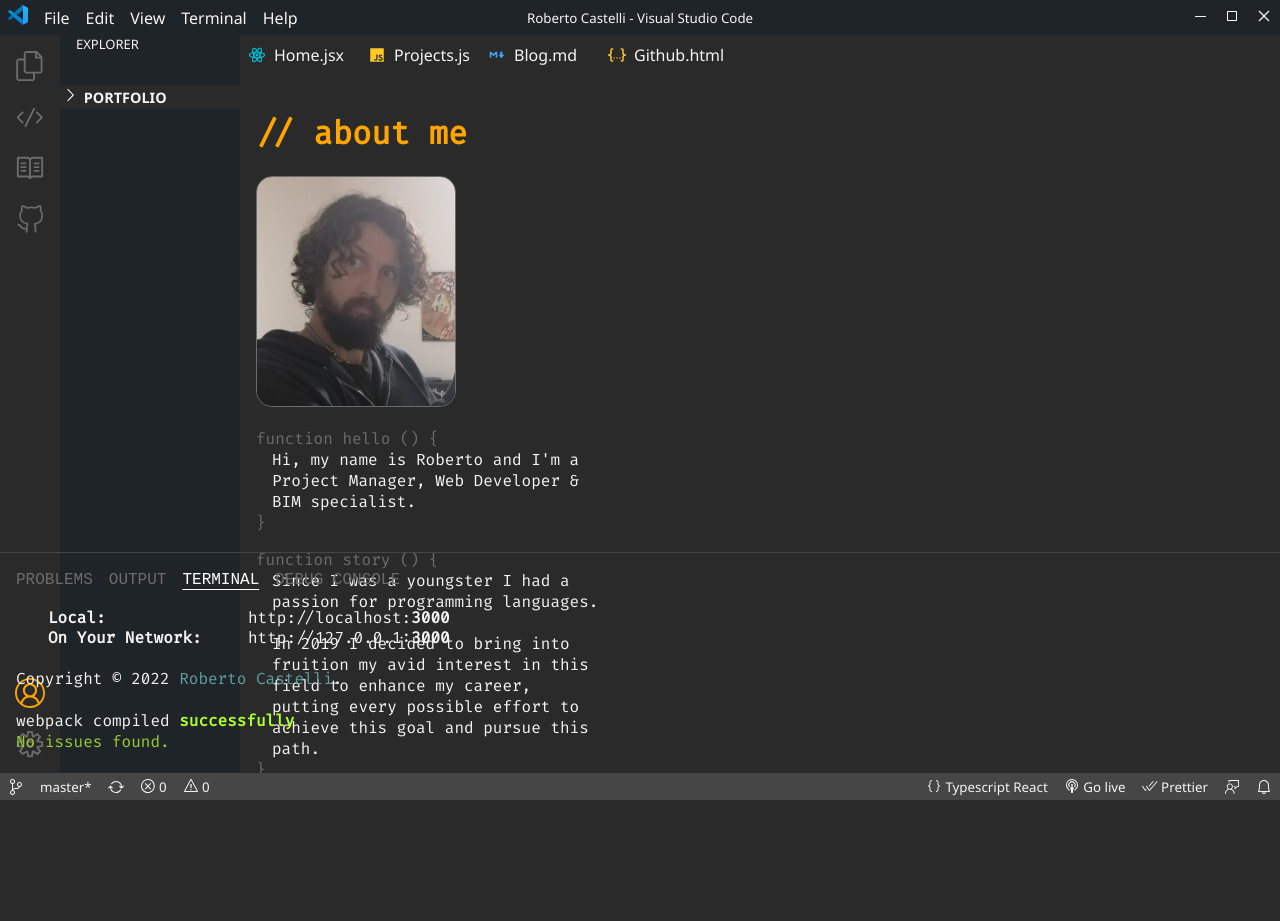
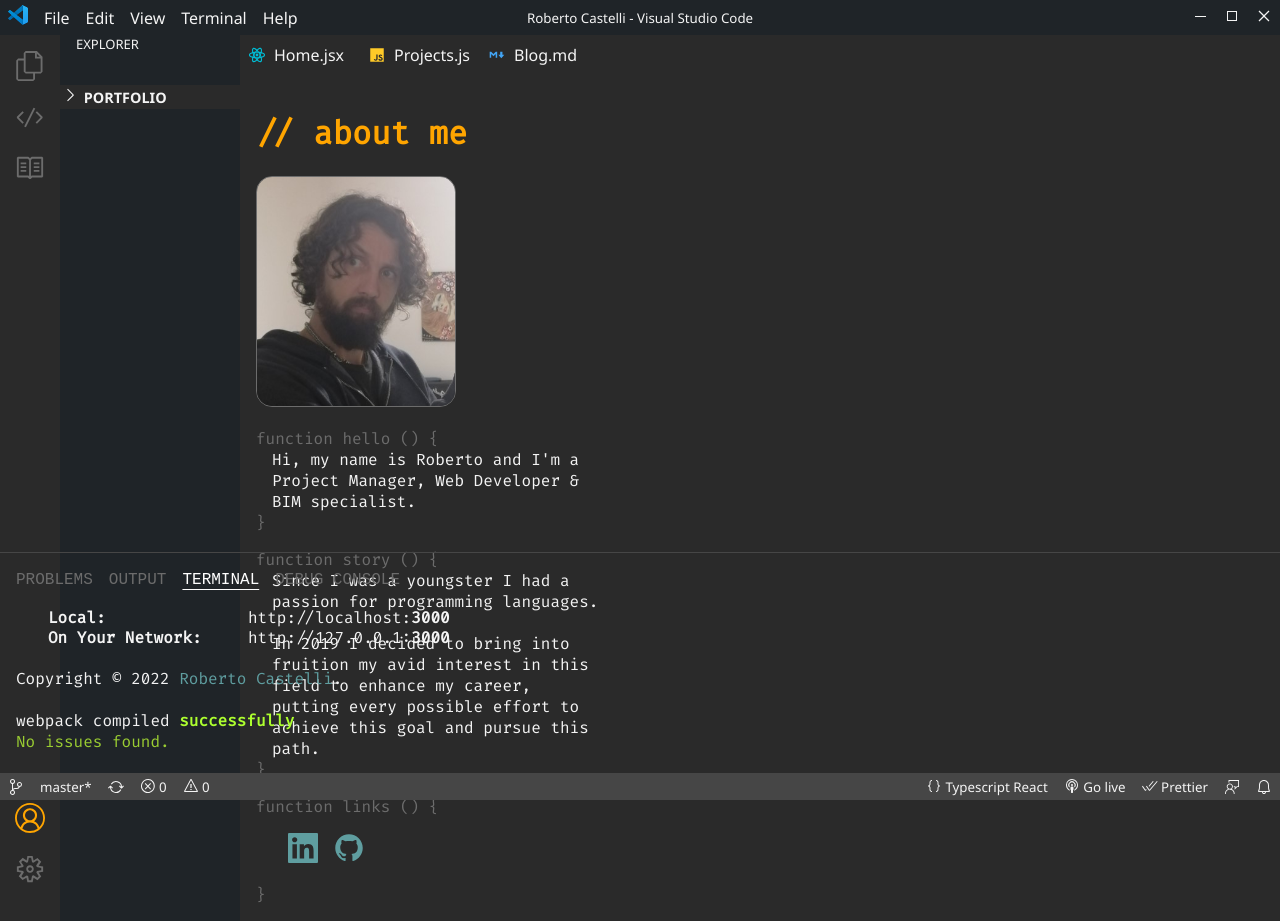
Before and after one commit to RobertoCastelli/portfolio-ts, a React (Create React App) app: page /about in a window 1280 px wide. Before the commit the page ends 800 px from the top, so only its background shows below. Built offline with nearby package versions, Linux system fonts and the light colour scheme.

Commit message:
added home  about tools page

```diff
--- a/src/App.tsx
+++ b/src/App.tsx
@@ -12,7 +12,6 @@ import Footer from "./components/Footer"
 import Home from "./components/pages/Home"
 import Projects from "./components/pages/Projects"
 import Blog from "./components/pages/Blog"
-import Github from "./components/pages/Github"
 import About from "./components/pages/About"
 import Tools from "./components/pages/Tools"
 
@@ -30,7 +29,6 @@ function App() {
               <Route path="/" element={<Home />} />
               <Route path="/projects" element={<Projects />} />
               <Route path="/Blog" element={<Blog />} />
-              <Route path="/github" element={<Github />} />
               <Route path="/about" element={<About />} />
               <Route path="/tools" element={<Tools />} />
             </Routes>
--- a/src/components/Explorer.tsx
+++ b/src/components/Explorer.tsx
@@ -9,7 +9,6 @@ import { VscChevronRight, VscChevronDown } from "react-icons/vsc"
 import react from "../images/icons/react_icon.svg"
 import js from "../images/icons/js_icon.svg"
 import markdown from "../images/icons/markdown_icon.svg"
-import json from "../images/icons/json_icon.svg"
 
 const Explorer = () => {
   //--- INTERFACE
@@ -39,12 +38,6 @@ const Explorer = () => {
       link: "Blog.md",
       route: "/blog",
       icon: markdown,
-    },
-    {
-      id: 4,
-      link: "Github.html",
-      route: "/github",
-      icon: json,
     },
   ]
 
--- a/src/components/Menu.tsx
+++ b/src/components/Menu.tsx
@@ -3,7 +3,6 @@ import { NavLink } from "react-router-dom"
 //--- ICONS
 import {
   VscFiles,
-  VscGithubAlt,
   VscCode,
   VscBook,
   VscAccount,
@@ -34,11 +33,6 @@ const Menu = () => {
       id: 3,
       icon: <VscBook size={30} />,
       route: "/blog",
-    },
-    {
-      id: 4,
-      icon: <VscGithubAlt size={30} />,
-      route: "/github",
     },
   ]
 
--- a/src/components/Navbar.tsx
+++ b/src/components/Navbar.tsx
@@ -1,18 +1,17 @@
 //--- ROUTER
-import { NavLink } from "react-router-dom";
+import { NavLink } from "react-router-dom"
 //--- ICONS
-import react from "../images/icons/react_icon.svg";
-import js from "../images/icons/js_icon.svg";
-import markdown from "../images/icons/markdown_icon.svg";
-import json from "../images/icons/json_icon.svg";
+import react from "../images/icons/react_icon.svg"
+import js from "../images/icons/js_icon.svg"
+import markdown from "../images/icons/markdown_icon.svg"
 
 const Navbar = () => {
   //--- INTERFACE
   interface List {
-    id: number;
-    link: string;
-    route: string;
-    icon: string;
+    id: number
+    link: string
+    route: string
+    icon: string
   }
 
   //--- LIST
@@ -35,13 +34,7 @@ const Navbar = () => {
       route: "/blog",
       icon: markdown,
     },
-    {
-      id: 4,
-      link: "Github.html",
-      route: "/github",
-      icon: json,
-    },
-  ];
+  ]
 
   return (
     <nav className="navbar__container">
@@ -61,11 +54,11 @@ const Navbar = () => {
                 </div>
               </NavLink>
             </li>
-          );
+          )
         })}
       </ul>
     </nav>
-  );
-};
+  )
+}
 
-export default Navbar;
+export default Navbar
--- a/src/components/pages/About.tsx
+++ b/src/components/pages/About.tsx
@@ -1,3 +1,6 @@
+//--- ICONS
+import { GrLinkedin, GrGithub } from "react-icons/gr"
+
 //--- IMAGES
 import potrait from "../../images/roberto.jpg"
 
@@ -5,6 +8,7 @@ const About = () => {
   return (
     <div className="about__container">
       <div className="about__content">
+        {/* eslint-disable-next-line */}
         <h1>// about me </h1>
         <img src={potrait} alt="potrait" />
         <section>
@@ -30,6 +34,26 @@ const About = () => {
           </div>
           <div>{"}"}</div>
         </section>
+        <section>
+          <div>function links {"() {"}</div>
+          <div className="about__links">
+            <a
+              href="https://www.linkedin.com/in/roberto-castelli-teal/"
+              rel="noopener noreferrer"
+              target="_blank"
+            >
+              <GrLinkedin size={30} />
+            </a>
+            <a
+              href="https://github.com/RobertoCastelli"
+              rel="noopener noreferrer"
+              target="_blank"
+            >
+              <GrGithub size={30} />
+            </a>
+          </div>
+          <div>{"}"}</div>
+        </section>
       </div>
     </div>
   )
--- a/src/components/pages/Github.tsx
+++ /dev/null
@@ -1,5 +0,0 @@
-const Github = () => {
-  return <div>Github</div>
-}
-
-export default Github
--- a/src/components/pages/Home.tsx
+++ b/src/components/pages/Home.tsx
@@ -46,7 +46,9 @@ const Home = () => {
           <li>25</li>
         </ul>
         <img src={icona} alt="icona" />
-        <div className="home__name">Robert0 Ca5telli</div>
+        <div className="home__name">
+          Robert0 Ca5telli<span className="home__pulse">.</span>
+        </div>
       </div>
     </div>
   )
--- a/src/components/pages/Tools.tsx
+++ b/src/components/pages/Tools.tsx
@@ -67,6 +67,7 @@ const Tools = () => {
   return (
     <div className="tools__container">
       <div className="tools__content">
+        {/* eslint-disable-next-line */}
         <h1>// tools</h1>
         <ul>
           <li>&nbsp;1 &nbsp;.mastering {"{"}</li>
--- a/src/index.css
+++ b/src/index.css
@@ -252,11 +252,25 @@ a {
   font-family: var(--fira-font);
   background: transparent;
   color: orange;
+  margin-right: 1rem;
 }
 .home__content button:hover {
   transition: all 0.2s linear;
   background-color: orange;
   color: var(--light-black);
+}
+.home__pulse {
+  animation: pulse 1s infinite ease-out;
+}
+@keyframes pulse {
+  0% {
+    color: orange;
+    opacity: 0;
+  }
+  100% {
+    opacity: 1;
+    color: orange;
+  }
 }
 
 /*----------*/
@@ -293,6 +307,17 @@ a {
 .about__text {
   margin-left: 1rem;
   color: var(--white);
+}
+.about__links {
+  color: cadetblue;
+  display: flex;
+  padding: 1rem;
+}
+.about__links a {
+  margin-left: 1rem;
+}
+a {
+  color: cadetblue;
 }
 .about__content button {
   cursor: pointer;
```
